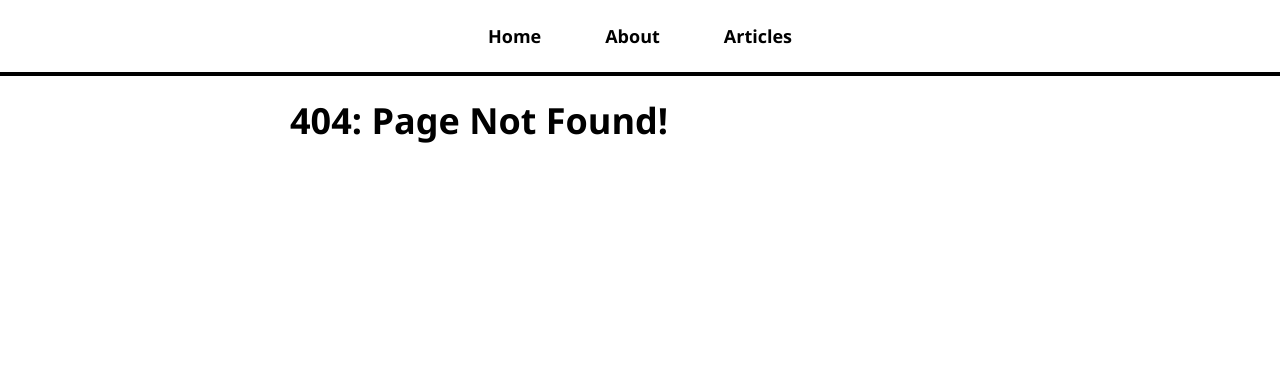
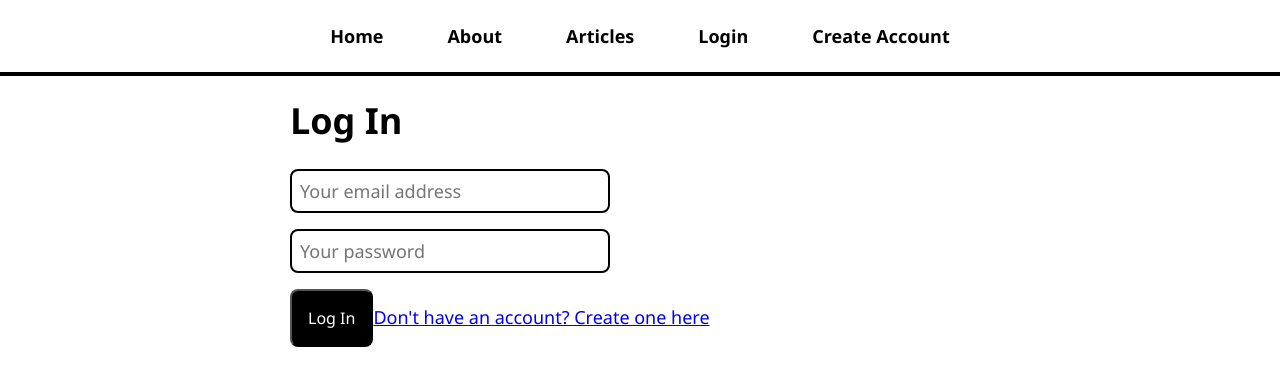
Before and after one commit to linyifan1024/FullStackReact, a React (Create React App) app in the folder my-blog/: page /login in a window 1280 px wide. Before the commit this address had no page. Shown: the top 386 px of the page. Built offline with nearby package versions, Linux system fonts and the light colour scheme.

Commit message:
add user auth with firebase

```diff
--- a/my-blog/package.json
+++ b/my-blog/package.json
@@ -8,6 +8,7 @@
     "@testing-library/react": "^13.4.0",
     "@testing-library/user-event": "^13.5.0",
     "axios": "^1.4.0",
+    "firebase": "^9.22.1",
     "react": "^18.2.0",
     "react-dom": "^18.2.0",
     "react-router-dom": "^6.11.2",
--- a/my-blog/src/App.js
+++ b/my-blog/src/App.js
@@ -6,6 +6,9 @@
 import ArticleListPage from "./pages/ArticleListPage";
 import ArticlePage from "./pages/ArticlePage";
 import NotFoundPage from "./pages/NotFoundPage";
+import LoginPage from "./pages/LoginPage";
+import CreateAccountPage from "./pages/CreateAccountPage";
+
 import { BrowserRouter, Routes, Route } from "react-router-dom";
 function App() {
   return (
@@ -18,6 +21,8 @@
             <Route path="/about" element={<AboutPage />} />
             <Route path="/articles" element={<ArticleListPage />} />
             <Route path="/articles/:articleId" element={<ArticlePage />} />
+            <Route path="/login" element={<LoginPage />} />
+            <Route path="/create-account" element={<CreateAccountPage />} />
             <Route path="*" element={<NotFoundPage />} />
           </Routes>
         </div>
--- a/my-blog/src/NavBar.js
+++ b/my-blog/src/NavBar.js
@@ -1,4 +1,4 @@
-import React from 'react';
+import React from "react";
 import { Link } from "react-router-dom";
 
 const NavBar = () => {
@@ -14,6 +14,12 @@
         <li>
           <Link to="/articles">Articles</Link>
         </li>
+        <li>
+          <Link to="/login">Login</Link>
+        </li>
+        <li>
+          <Link to="/create-account">Create Account</Link>
+        </li>
       </ul>
     </nav>
   );
--- /dev/null
+++ b/my-blog/src/hooks/useUser.js
@@ -0,0 +1,15 @@
+import { useState, useEffect } from "react";
+import { getAuth, onAuthStateChanged } from "firebase/auth";
+const useUser = () => {
+  const [user, setUser] = useState(null);
+  const [isLoading, setIsLoading] = useState(true);
+  useEffect(() => {
+    const unsubscribe = onAuthStateChanged(getAuth(), (user) => {
+      setUser(user);
+      setIsLoading(false);
+    });
+    return unsubscribe;
+  }, []);
+  return { user, isLoading };
+};
+export default useUser;
--- a/my-blog/src/index.js
+++ b/my-blog/src/index.js
@@ -1,17 +1,30 @@
-import React from 'react';
-import ReactDOM from 'react-dom/client';
-import './index.css';
-import App from './App';
-import reportWebVitals from './reportWebVitals';
+import React from "react";
+import ReactDOM from "react-dom/client";
+import "./index.css";
+import App from "./App";
+import reportWebVitals from "./reportWebVitals";
 
-const root = ReactDOM.createRoot(document.getElementById('root'));
+import { initializeApp } from "firebase/app";
+import { getAnalytics } from "firebase/analytics";
+
+const firebaseConfig = {
+  apiKey: "AIzaSyCQFclaI7h9bWiBl4TRzAoENsv3Fc5CHdA",
+  authDomain: "fullstack-a641f.firebaseapp.com",
+  projectId: "fullstack-a641f",
+  storageBucket: "fullstack-a641f.appspot.com",
+  messagingSenderId: "319320706020",
+  appId: "1:319320706020:web:8166895dca7775dd8215f1",
+  measurementId: "G-9KD9C361YD",
+};
+
+// Initialize Firebase
+const app = initializeApp(firebaseConfig);
+const analytics = getAnalytics(app);
+const root = ReactDOM.createRoot(document.getElementById("root"));
 root.render(
   <React.StrictMode>
     <App />
   </React.StrictMode>
 );
 
-// If you want to start measuring performance in your app, pass a function
-// to log results (for example: reportWebVitals(console.log))
-// or send to an analytics endpoint. Learn more: https://bit.ly/CRA-vitals
 reportWebVitals();
--- a/my-blog/src/pages/ArticlePage.js
+++ b/my-blog/src/pages/ArticlePage.js
@@ -6,9 +6,10 @@
 import NotFoundPage from "./NotFoundPage";
 import CommentsList from "../components/CommentsList";
 import AddCommentForm from "../components/AddCommentForm";
+import useUser from "../hooks/useUser";
 const ArticlePage = () => {
   const [articleInfo, setArticleInfo] = useState({ upvotes: 0, comments: [] });
-
+  const { user, isLoading } = useUser();
   useEffect(() => {
     const loadArticleInfo = async () => {
       const response = await axios.get(`/api/articles/${articleId}`);
@@ -36,17 +37,27 @@
     <>
       <h1>{article.title}</h1>
       <div className="upvotes-section">
-        <button onClick={addUpvote}>UpVote</button>
-        <p>This areticle has {articleInfo.upvotes} upvote(s)</p>
+        {user ? (
+          <button onClick={addUpvote}>UpVote</button>
+        ) : (
+          <button>Log in to upvote</button>
+        )}
+        <p>This areticle has {articleInfo.upvotes} upvote(s)</p>:
       </div>
 
       {article.content.map((paragraph, i) => (
         <p key={i}>{paragraph}</p>
       ))}
-      <AddCommentForm
-        articleName={articleId}
-        onArticleUpdated={(newArticleInfo) => setArticleInfo(newArticleInfo)}
-      />
+
+      {user ? (
+        <AddCommentForm
+          articleName={articleId}
+          onArticleUpdated={(newArticleInfo) => setArticleInfo(newArticleInfo)}
+        />
+      ) : (
+        <button>Log in to comment</button>
+      )}
+
       <CommentsList comments={articleInfo.comments} />
     </>
   );
--- /dev/null
+++ b/my-blog/src/pages/CreateAccountPage.js
@@ -0,0 +1,17 @@
+import { useState } from "react";
+import { Link, useNavigate } from "react-router-dom";
+import { getAuth, signInWithEmailAndPassword } from "firebase/auth";
+const CreateAccountPage = () => {
+  const [email, setEmail] = useState("");
+  const [password, setPassword] = useState("");
+  const [confirmPassword, setConfirmPassword] = useState("");
+  const [error, setError] = useState("");
+  const navigate = useNavigate();
+  return (
+    <div>
+      <h1>Create Account Page</h1>
+    </div>
+  );
+};
+
+export default CreateAccountPage;
--- /dev/null
+++ b/my-blog/src/pages/LoginPage.js
@@ -0,0 +1,38 @@
+import { useState } from "react";
+import { Link, useNavigate } from "react-router-dom";
+import { getAuth, signInWithEmailAndPassword } from "firebase/auth";
+const LoginPage = () => {
+  const [email, setEmail] = useState("");
+  const [password, setPassword] = useState("");
+  const [error, setError] = useState("");
+  const navigate = useNavigate();
+  const logIn = async () => {
+    try {
+      await signInWithEmailAndPassword(getAuth(), email, password);
+      navigate("/articles");
+    } catch (e) {
+      setError(e.message);
+    }
+  };
+  return (
+    <>
+      <h1>Log In</h1>
+      {error && <p className="error">{error}</p>}
+      <input
+        placeholder="Your email address"
+        value={email}
+        onChange={(e) => setEmail(e.target.value)}
+      />
+      <input
+        placeholder="Your password"
+        value={password}
+        onChange={(e) => setPassword(e.target.value)}
+        type="password"
+      />
+      <button onClick={logIn}>Log In</button>
+      <Link to="/create-account">Don't have an account? Create one here</Link>
+    </>
+  );
+};
+
+export default LoginPage;
```
Also changed, not shown: 2 other files (tests, documents, lock files or other folders).
